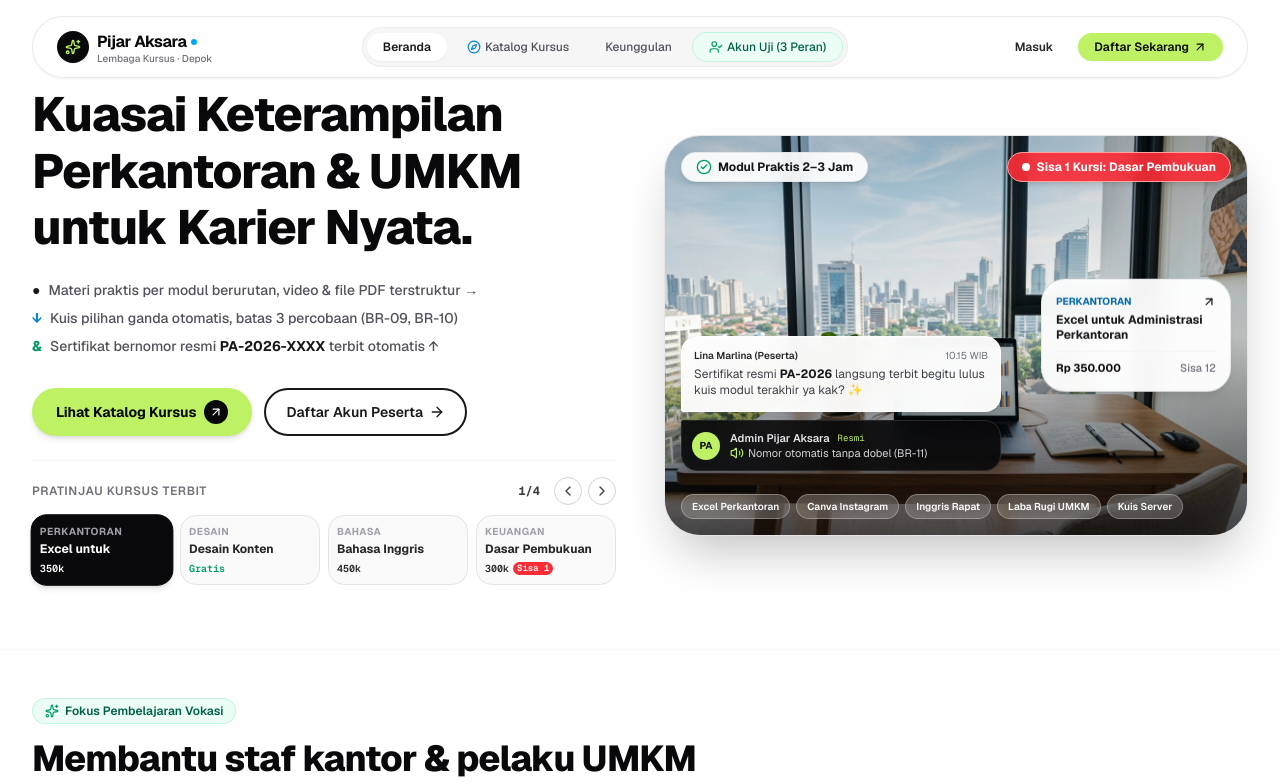
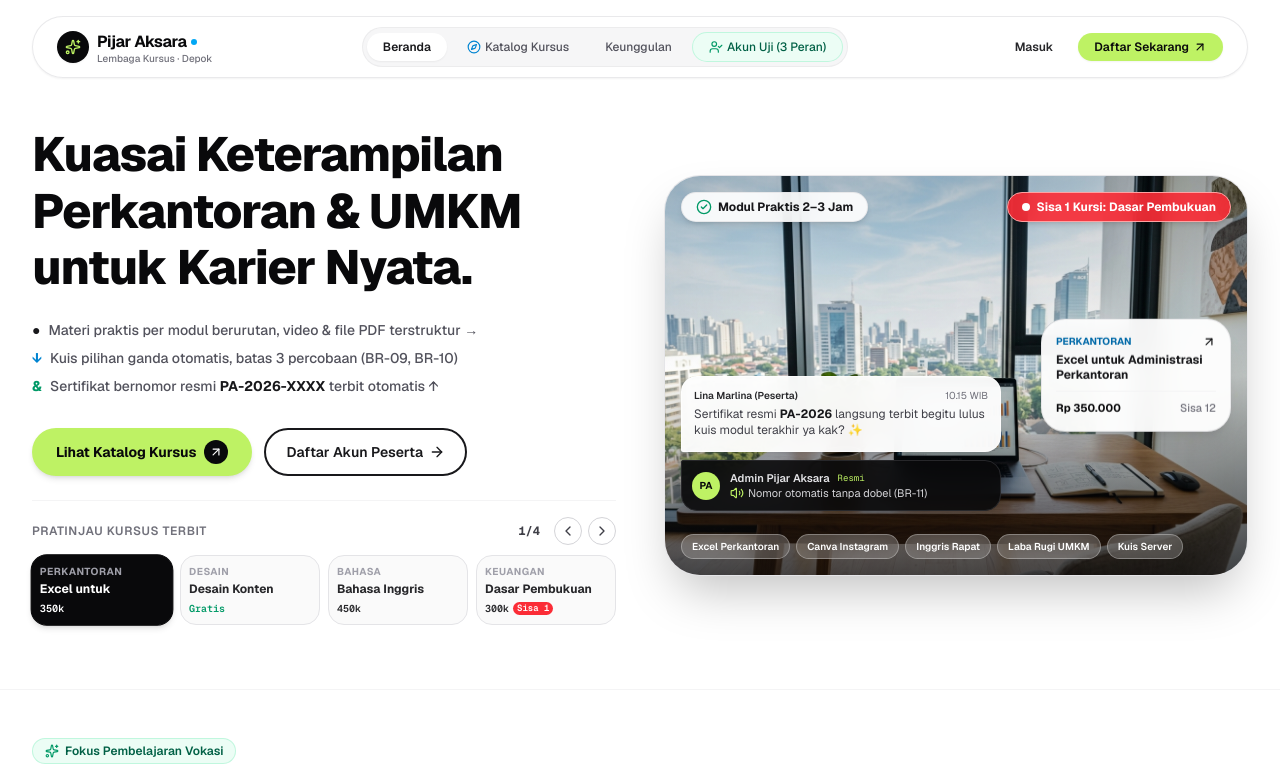
Before and after one commit to salmouzx/kursus-pijar-aksara-salma, a Next.js app: page / in a window 1280 px wide. Shown: the top 782 px of the page. Built offline with nearby package versions, Linux system fonts and the light colour scheme.

Commit message:
style(hero): perlebar jarak vertikal antara header dan headline

```diff
--- a/src/components/hero-section.tsx
+++ b/src/components/hero-section.tsx
@@ -37,7 +37,7 @@ export function HeroSection({ onSelectCourse, onOpenAuth, onScrollToCatalog }: H
   };
 
   return (
-    <section className="w-full bg-white pt-2 sm:pt-6 pb-12 sm:pb-16 border-b border-zinc-100">
+    <section className="w-full bg-white pt-8 sm:pt-14 lg:pt-16 pb-12 sm:pb-16 border-b border-zinc-100">
       <div className="max-w-7xl mx-auto px-4 sm:px-6 lg:px-8">
         <div className="grid grid-cols-1 lg:grid-cols-12 gap-8 lg:gap-12 items-center">
 
```
